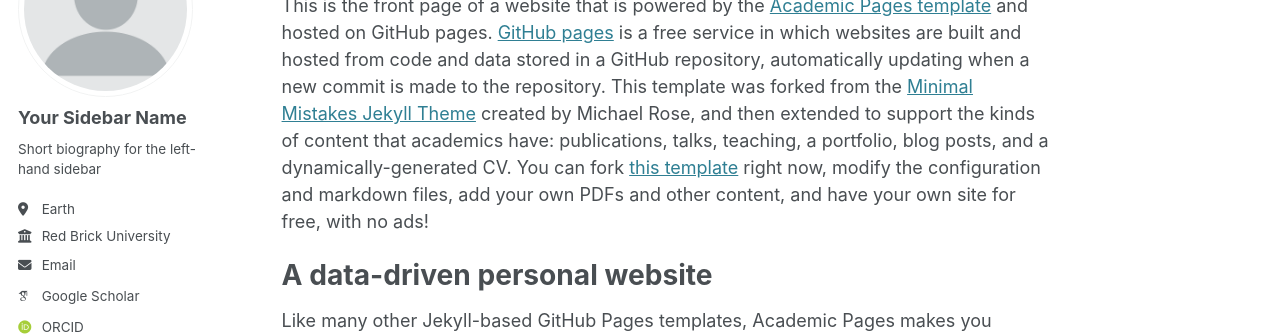
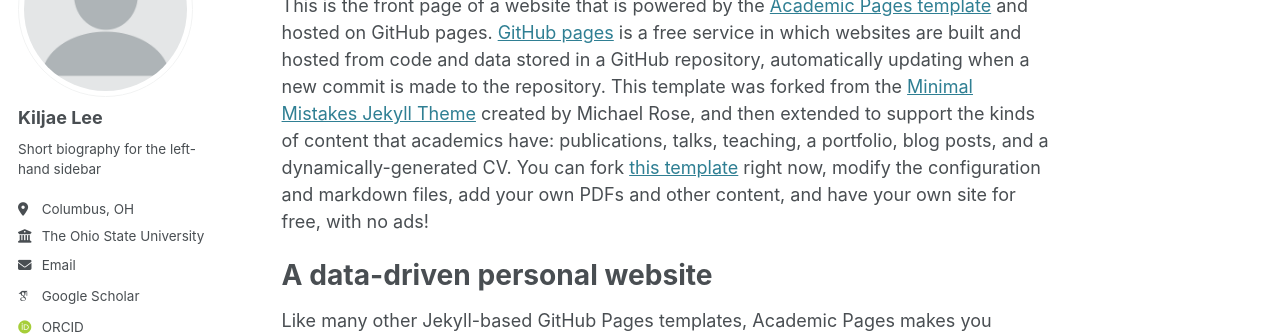
Before and after one commit to KiljaeL/KiljaeL.github.io, a Jekyll site: the page built from _pages/about.md, in a window 1280 px wide. Shown: the part 184-520 px from the top of the page. Built offline with Jekyll 4.4.1, drawn with Linux system fonts in a browser that asks for light colours; some web fonts are replaced.

Commit message:
Update _config.yml

```diff
--- a/_config.yml
+++ b/_config.yml
@@ -23,13 +23,13 @@ repository               : "academicpages/academicpages.github.io"
 author:
   # Biographic information
   avatar           : "profile.png"
-  name             : "Your Sidebar Name"
+  name             : "Kiljae Lee"
   pronouns         : # example: "she/her"
   bio              : "Short biography for the left-hand sidebar"
-  location         : "Earth"
-  employer         : "Red Brick University"
+  location         : "Columbus, OH"
+  employer         : "The Ohio State University"
   uri              : # URL
-  email            : "none@example.org"
+  email            : "lee.10428@osu.edu"
 
   # Academic websites
   arxiv            : # URL - Update with the correct link to your profile
```
